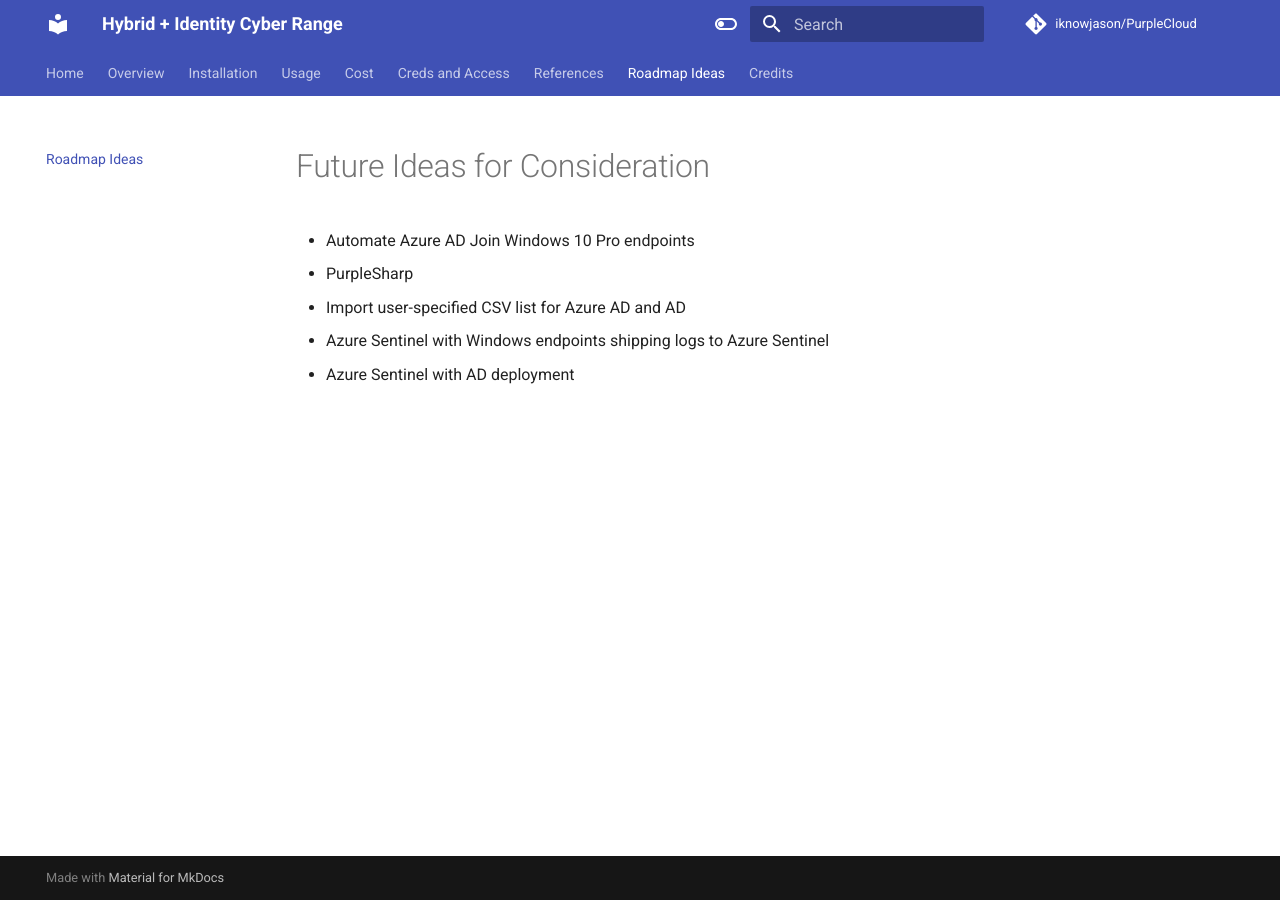
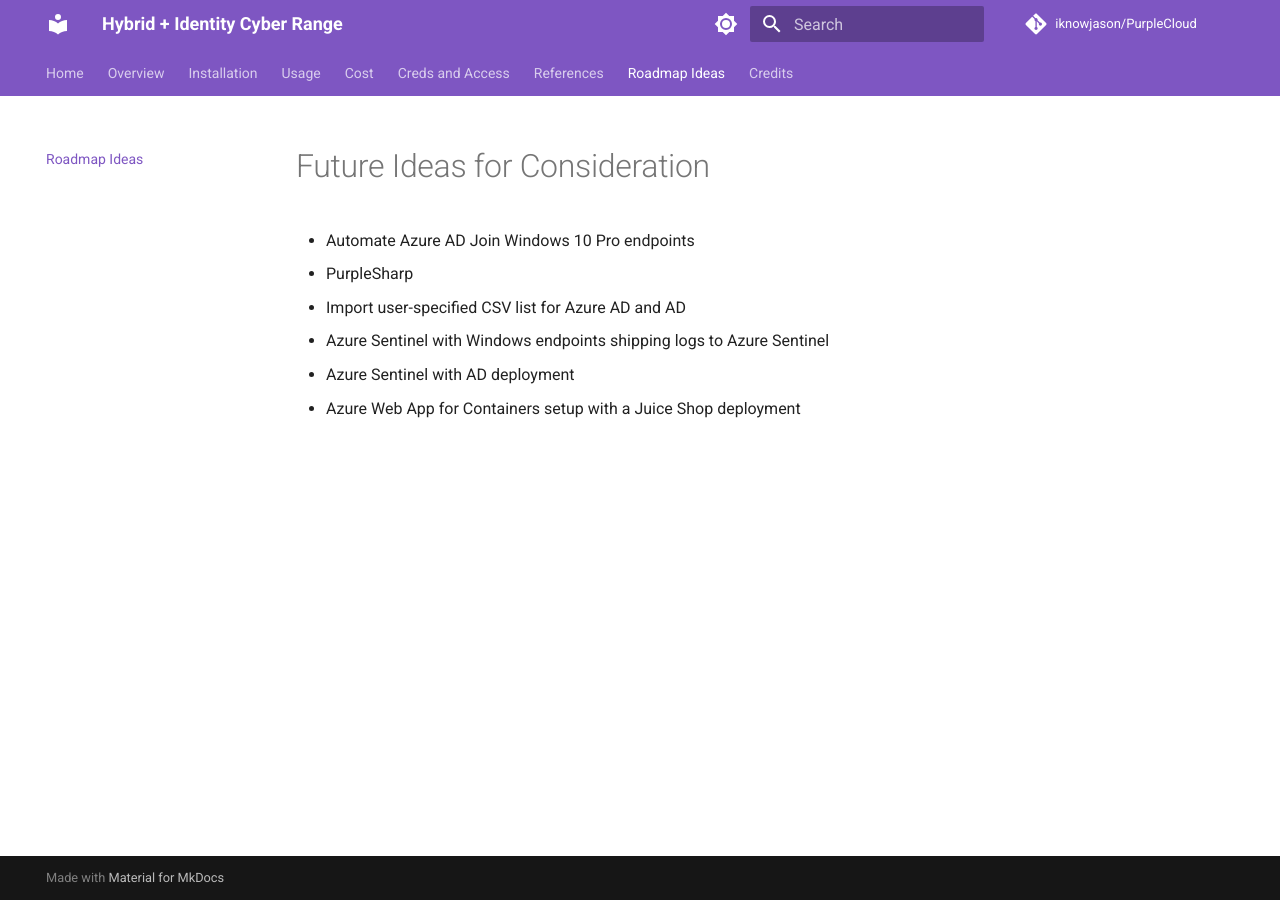
Before and after one commit to iknowjason/PurpleCloud, an MkDocs documentation site: the page built from docs/future.md, in a window 1280 px wide. Built offline with MkDocs 1.6.1 and Material for MkDocs 9.7.7, drawn with Linux system fonts in a browser that asks for light colours; comment, search, counter and statistics services are not loaded.

Commit message:
Updated future.md for juice shop web app

```diff
--- a/docs/future.md
+++ b/docs/future.md
@@ -4,3 +4,4 @@
 * Import user-specified CSV list for Azure AD and AD
 * Azure Sentinel with Windows endpoints shipping logs to Azure Sentinel
 * Azure Sentinel with AD deployment
+* Azure Web App for Containers setup with a Juice Shop deployment
--- a/mkdocs.yml
+++ b/mkdocs.yml
@@ -11,6 +11,7 @@
    - References : references.md
    - Roadmap Ideas : future.md
    - Credits : credits.md
+
 theme:
   name: material
   features:
@@ -24,13 +25,12 @@
   font:
     text: Roboto
   palette:
-    # Light mode
     - green: "(prefers-color-scheme: light)"
       scheme: default
-      primary: indigo
+      primary: deep purple
       accent: indigo
       toggle:
-        icon: material/toggle-switch-off-outline
+        icon: material/brightness-7
         name: Switch to dark mode
 
     # Dark mode
@@ -39,5 +39,5 @@
       primary: indigo
       accent: indigo
       toggle:
-        icon: material/toggle-switch
+        icon: material/brightness-4
         name: Switch to light mode
```
